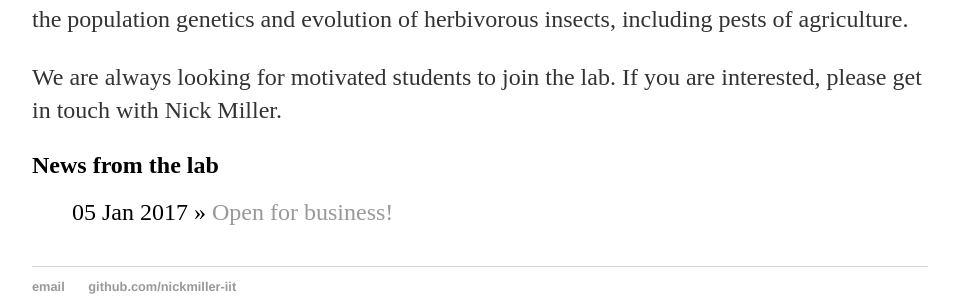
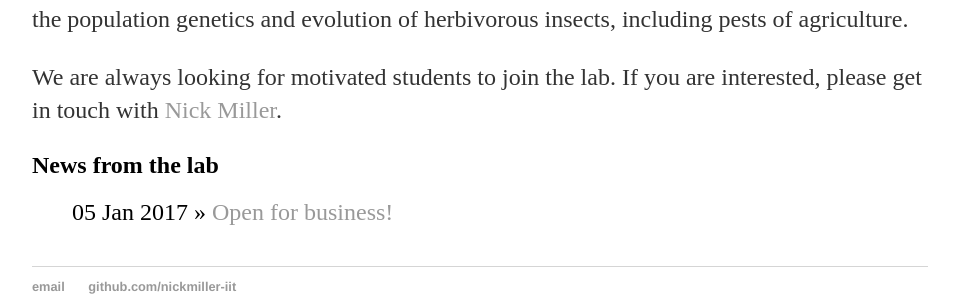
Before and after one commit to nickmiller-iit/nickmiller-iit.github.io, a Jekyll site: the page built from index.html, in a window 1280 px wide. Shown: the part 228-524 px from the top of the page, without its empty margins (160-1113 px from the left). Built offline with Jekyll 4.4.1, drawn with Linux system fonts in a browser that asks for light colours; part of the change alters nothing that is shown.

```diff
--- a/index.html
+++ b/index.html
@@ -5,7 +5,7 @@ title: The Miller lab at IIT
 <div class="blurb">
 	<h1>{{ page.title }}</h1>
 	<p>The Miller lab is part of the <a href="http://science.iit.edu/biology">Department of Biology</a> at <a href="http://web.iit.edu/">Illinois Tech</a>. Our research focuses on the population genetics and evolution of herbivorous insects, including pests of agriculture.</p>
-	<p>We are always looking for motivated students to join the lab. If you are interested, please get in touch with Nick Miller.</p>
+	<p>We are always looking for motivated students to join the lab. If you are interested, please get in touch with <a href="mailto:nmiller11@iit.edu">Nick Miller</a>.</p>
 	</div>
 
 
```
